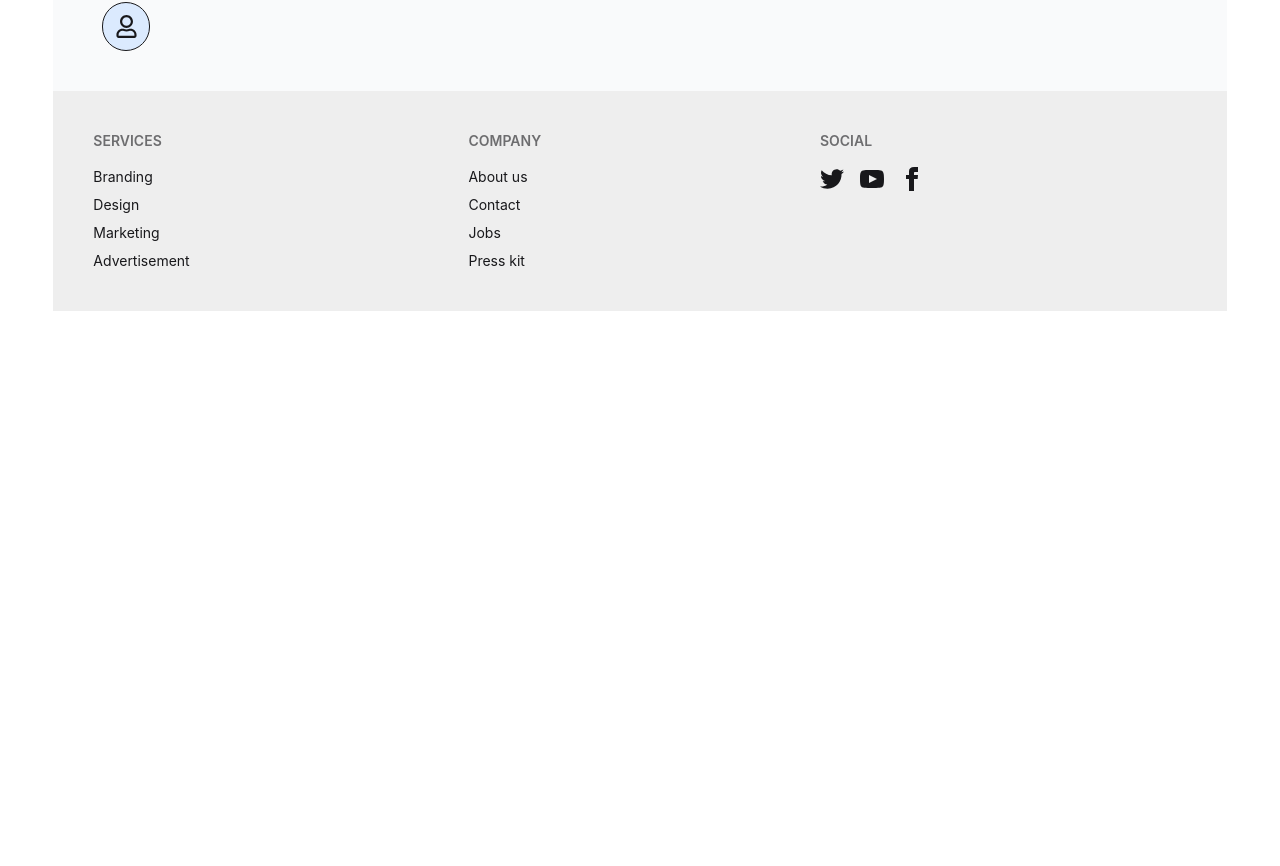
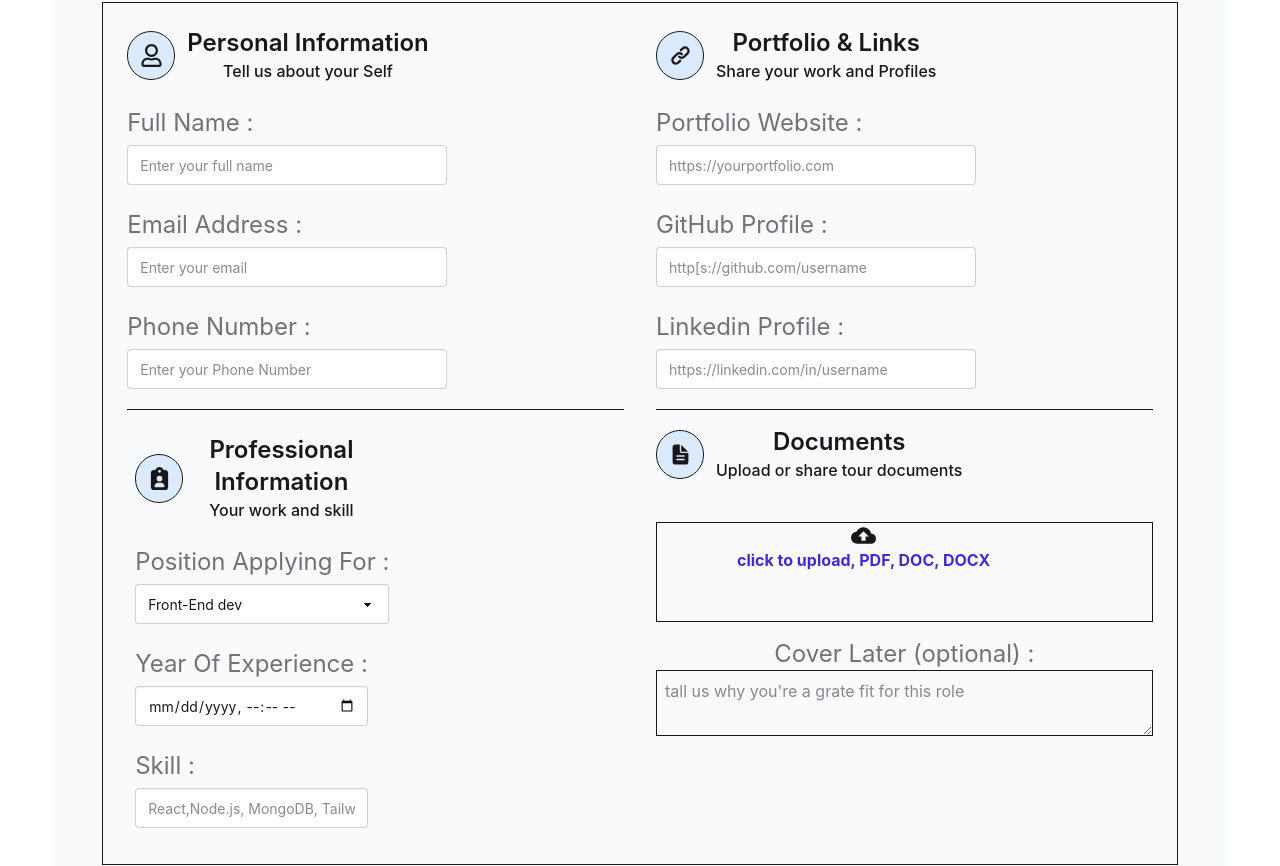
Before and after one commit to sohagroy7223/career-code-client, a React (Vite) app: page /application in a window 1280 px wide. Shown: the part 278-1144 px from the top of the page. Before the commit the page ends 800 px from the top, so only its background shows below. Built offline with nearby package versions, Linux system fonts and the light colour scheme; no server answers; sample sign-in values are in the browser's storage.

Commit message:
addad fillo apply form

```diff
--- a/src/component/Form.jsx
+++ b/src/component/Form.jsx
@@ -1,6 +1,10 @@
 import React from "react";
 import logo from "../assets/careerCode.png";
 import { FaCode, FaRegUser } from "react-icons/fa";
+import { HiLink } from "react-icons/hi";
+import { FaClipboardUser } from "react-icons/fa6";
+import { IoDocumentText } from "react-icons/io5";
+import { MdCloudUpload } from "react-icons/md";
 
 const Form = () => {
   return (
@@ -10,20 +14,177 @@ const Form = () => {
           <FaCode size={25}></FaCode>{" "}
           <span className="text-primary">Careers</span>
         </h2>
-        <h3 className="text-3xl font-black">
+        <h3 className="md:text-3xl text-lg font-black">
           Developer Application <span className="text-primary">Form</span>
         </h3>
-        <p className="text-gray-600 text-lg text-center">
+        <p className="text-gray-600 md:text-lg text-center">
           Fill in the details below to apply for the position. We'll get back to{" "}
           <br></br>
           you if your profile matches our Requirements
         </p>
       </div>
-      <div className="w-11/12 mx-auto">
-        <div className="bg-blue-100 w-12 p-3 rounded-full border">
-          <FaRegUser size={23} />
+      <div className="w-11/12 mx-auto md:flex border p-4 gap-4 ">
+        <div className="md:w-6/12 p-2 text-center">
+          <div className="flex gap-3 items-center ">
+            <div className="bg-blue-100 w-12 p-3 rounded-full border">
+              <FaRegUser size={23} />
+            </div>
+            <div>
+              <h3 className="text-2xl font-semibold">Personal Information</h3>
+              <p className="font-medium">Tell us about your Self</p>
+            </div>
+          </div>
+          <div className=" space-y-4 mt-5">
+            <div className="fieldset">
+              <label className="label md:text-2xl text-lg">Full Name :</label>
+              <input
+                type="text"
+                className="input"
+                placeholder="Enter your full name"
+              />
+            </div>
+            <div className="fieldset">
+              <label className="label md:text-2xl text-lg">
+                Email Address :
+              </label>
+              <input
+                type="email"
+                className="input"
+                placeholder="Enter your email"
+              />
+            </div>
+            <div className="fieldset">
+              <label className="label md:text-2xl text-lg">
+                Phone Number :
+              </label>
+              <input
+                type="number"
+                className="input"
+                placeholder="Enter your Phone Number"
+              />
+            </div>
+            <hr />
+
+            <div className="w-6/12  p-2">
+              <div className="flex gap-3 items-center ">
+                <div className="bg-blue-100 w-12 p-3 rounded-full border">
+                  <FaClipboardUser size={23} />
+                </div>
+                <div>
+                  <h3 className="text-2xl font-semibold">
+                    Professional Information
+                  </h3>
+                  <p className="font-medium">Your work and skill</p>
+                </div>
+              </div>
+              <div className=" space-y-4 mt-5   ">
+                <div className="fieldset">
+                  <label className="label md:text-2xl text-lg">
+                    Position Applying For :
+                  </label>
+                  <select
+                    defaultValue="Pick a Framework"
+                    className="select select-info"
+                  >
+                    <option disabled={true}>Select position</option>
+                    <option>Front-End dev</option>
+                    <option>Back-End</option>
+                    <option>Full Stack</option>
+                  </select>
+                </div>
+                <div className="fieldset">
+                  <label className="label md:text-2xl text-lg">
+                    Year Of Experience :
+                  </label>
+                  <input type="datetime-local" className="input" />
+                </div>
+                <div className="fieldset">
+                  <label className="label md:text-2xl text-lg">Skill :</label>
+                  <input
+                    type="text"
+                    className="input"
+                    placeholder="React,Node.js, MongoDB, Tailwind CSS"
+                  />
+                </div>
+              </div>
+            </div>
+          </div>
         </div>
-        <div></div>
+        <div className="md:w-6/12  p-2 text-center">
+          <div className="flex gap-3 items-center ">
+            <div className="bg-blue-100 w-12 p-3 rounded-full border">
+              <HiLink size={23} />
+            </div>
+            <div>
+              <h3 className="text-2xl font-semibold">Portfolio & Links</h3>
+              <p className="font-medium">Share your work and Profiles</p>
+            </div>
+          </div>
+          <div className=" space-y-4 mt-5">
+            <div className="fieldset">
+              <label className="label md:text-2xl text-lg">
+                Portfolio Website :
+              </label>
+              <input
+                type="text"
+                className="input"
+                placeholder="https://yourportfolio.com"
+              />
+            </div>
+            <div className="fieldset">
+              <label className="label md:text-2xl text-lg">
+                GitHub Profile :
+              </label>
+              <input
+                type="email"
+                className="input"
+                placeholder="http[s://github.com/username"
+              />
+            </div>
+            <div className="fieldset">
+              <label className="label md:text-2xl text-lg">
+                Linkedin Profile :
+              </label>
+              <input
+                type="text"
+                className="input"
+                placeholder="https://linkedin.com/in/username"
+              />
+            </div>
+            <hr />
+            <div className="flex gap-3 items-center ">
+              <div className="bg-blue-100 w-12 p-3 rounded-full border">
+                <IoDocumentText size={23} />
+              </div>
+              <div>
+                <h3 className="text-2xl font-semibold">Documents</h3>
+                <p className="font-medium">Upload or share tour documents</p>
+              </div>
+            </div>
+            <div className="border opacity-100 h-25 relative mt-10">
+              <p className="flex flex-col justify-center items-center mx-auto absolute text-center md:ml-20">
+                <MdCloudUpload size={25} />
+                <span className="text-primary font-bold ">
+                  click to upload, PDF, DOC, DOCX
+                </span>
+              </p>
+              <input
+                type="file"
+                className="file-input border-none opacity-0 w-full h-full"
+              />
+            </div>
+            <div>
+              <label className="label md:text-2xl text-lg ">
+                Cover Later (optional) :
+              </label>
+              <textarea
+                name=""
+                className="w-full p-2"
+                placeholder="tall us why you're a grate fit for this role"
+              ></textarea>
+            </div>
+          </div>
+        </div>
       </div>
     </div>
   );
```
